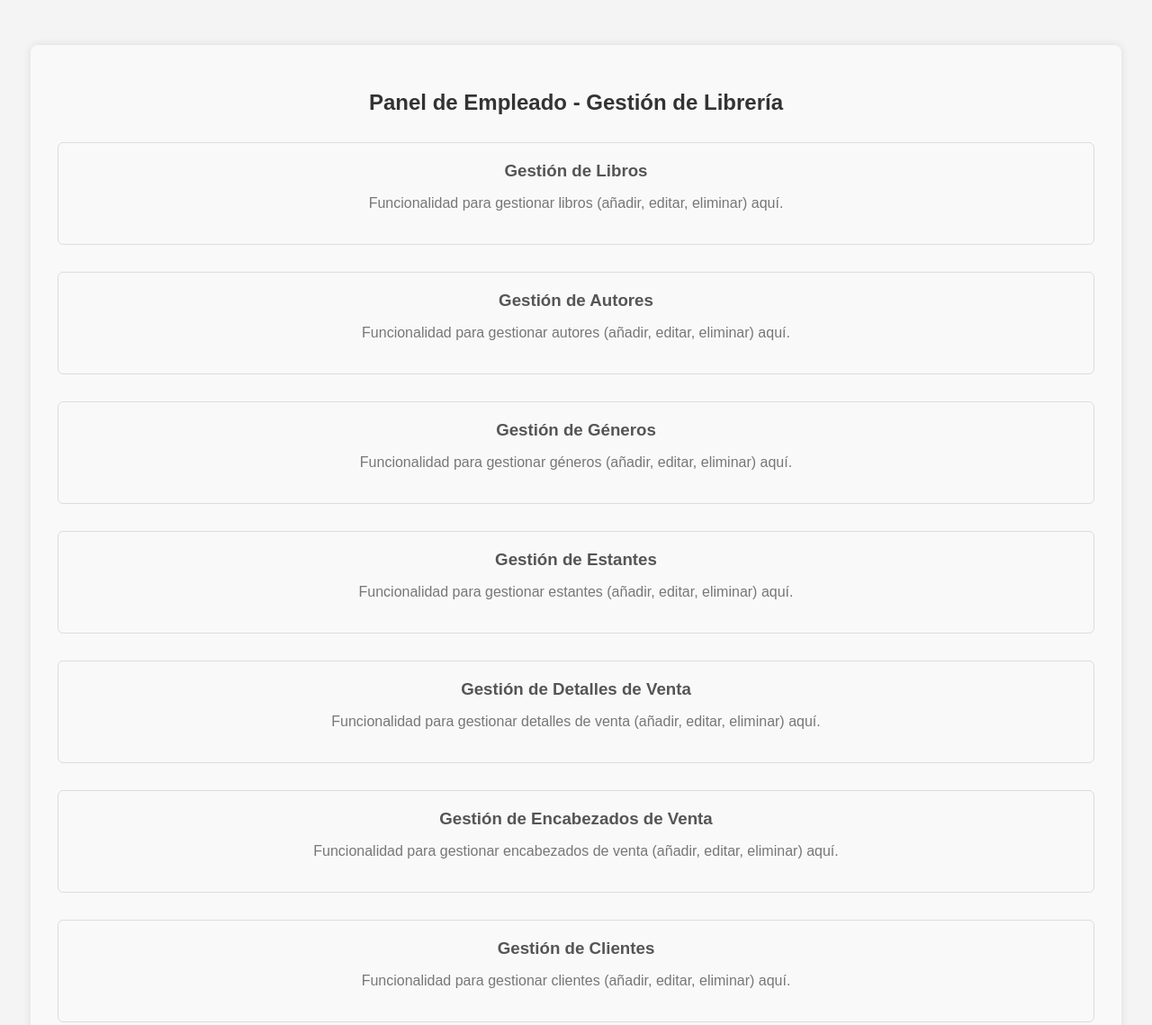
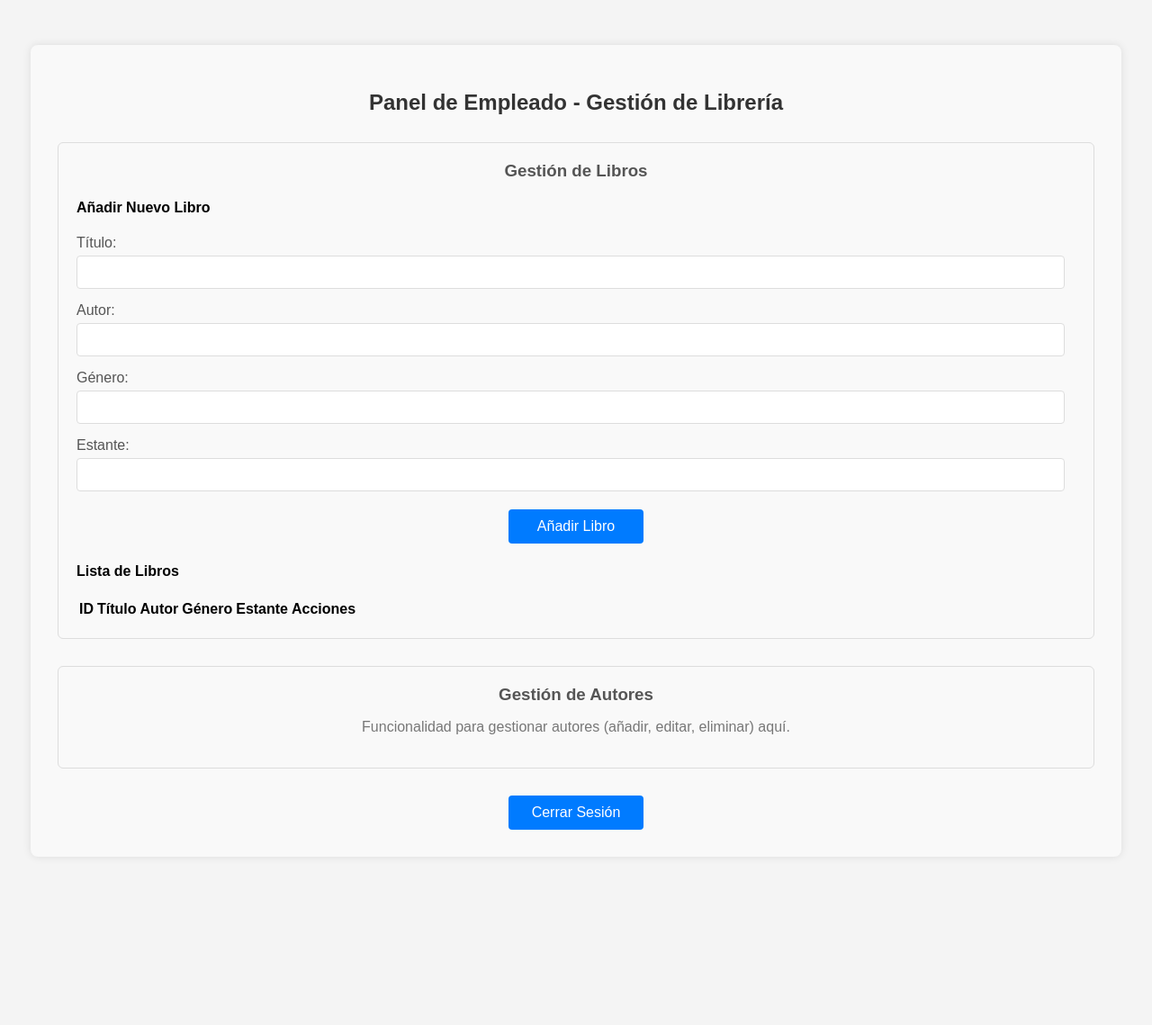
Before and after one commit to ActuallyFumetsu/IngSoft2_Final, a plain HTML site: page empleado.html in a window 1280 px wide. Shown: the top 1139 px of the page at 90% size. After the commit the page ends 1002 px from the top, so only its background shows below. Drawn offline with Linux system fonts and the light colour scheme.

Commit message:
Update empleado.html

```diff
--- a/empleado.html
+++ b/empleado.html
@@ -13,37 +13,49 @@
 
         <div class="library-management">
             <h3>Gestión de Libros</h3>
-            <p>Funcionalidad para gestionar libros (añadir, editar, eliminar) aquí.</p>
+
+            <h4>Añadir Nuevo Libro</h4>
+            <form id="add-book-form">
+                <div class="form-group">
+                    <label for="book-title">Título:</label>
+                    <input type="text" id="book-title" name="book-title" required>
+                </div>
+                <div class="form-group">
+                    <label for="book-author">Autor:</label>
+                    <input type="text" id="book-author" name="book-author" required>
+                </div>
+                <div class="form-group">
+                    <label for="book-genre">Género:</label>
+                    <input type="text" id="book-genre" name="book-genre">
+                </div>
+                <div class="form-group">
+                    <label for="book-shelf">Estante:</label>
+                    <input type="text" id="book-shelf" name="book-shelf">
+                </div>
+                <button type="submit">Añadir Libro</button>
+                <div id="add-book-message" class="message"></div>
+            </form>
+
+            <h4>Lista de Libros</h4>
+            <table id="book-table">
+                <thead>
+                    <tr>
+                        <th>ID</th>
+                        <th>Título</th>
+                        <th>Autor</th>
+                        <th>Género</th>
+                        <th>Estante</th>
+                        <th>Acciones</th>
+                    </tr>
+                </thead>
+                <tbody id="book-list">
+                    </tbody>
+            </table>
         </div>
 
         <div class="author-management">
             <h3>Gestión de Autores</h3>
             <p>Funcionalidad para gestionar autores (añadir, editar, eliminar) aquí.</p>
-        </div>
-
-        <div class="genre-management">
-            <h3>Gestión de Géneros</h3>
-            <p>Funcionalidad para gestionar géneros (añadir, editar, eliminar) aquí.</p>
-        </div>
-
-        <div class="shelf-management">
-            <h3>Gestión de Estantes</h3>
-            <p>Funcionalidad para gestionar estantes (añadir, editar, eliminar) aquí.</p>
-        </div>
-
-        <div class="sale-detail-management">
-            <h3>Gestión de Detalles de Venta</h3>
-            <p>Funcionalidad para gestionar detalles de venta (añadir, editar, eliminar) aquí.</p>
-        </div>
-
-        <div class="sale-header-management">
-            <h3>Gestión de Encabezados de Venta</h3>
-            <p>Funcionalidad para gestionar encabezados de venta (añadir, editar, eliminar) aquí.</p>
-        </div>
-
-        <div class="customer-management">
-            <h3>Gestión de Clientes</h3>
-            <p>Funcionalidad para gestionar clientes (añadir, editar, eliminar) aquí.</p>
         </div>
 
         <button onclick="window.location.href='index.html'">Cerrar Sesión</button>
```
